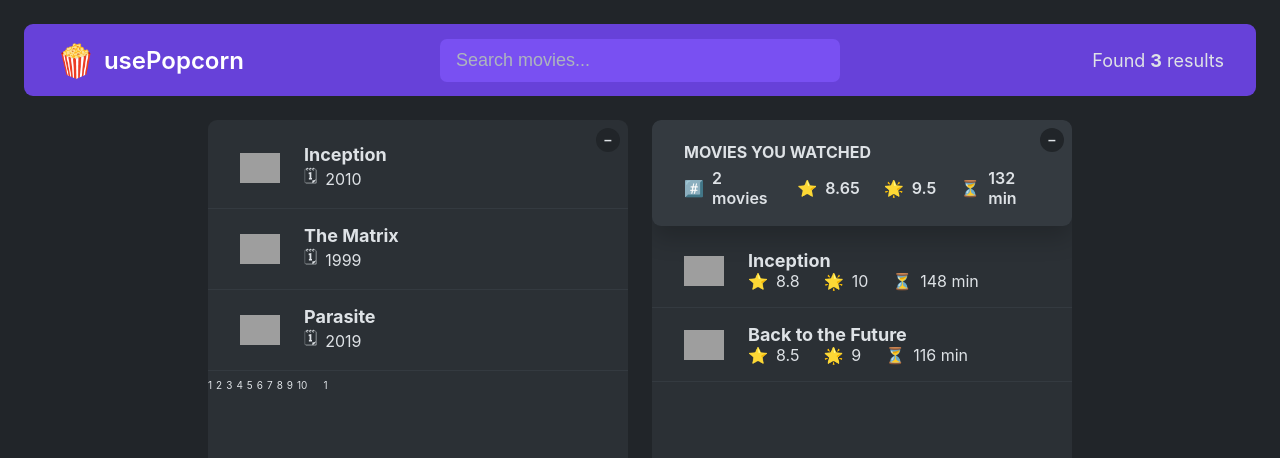
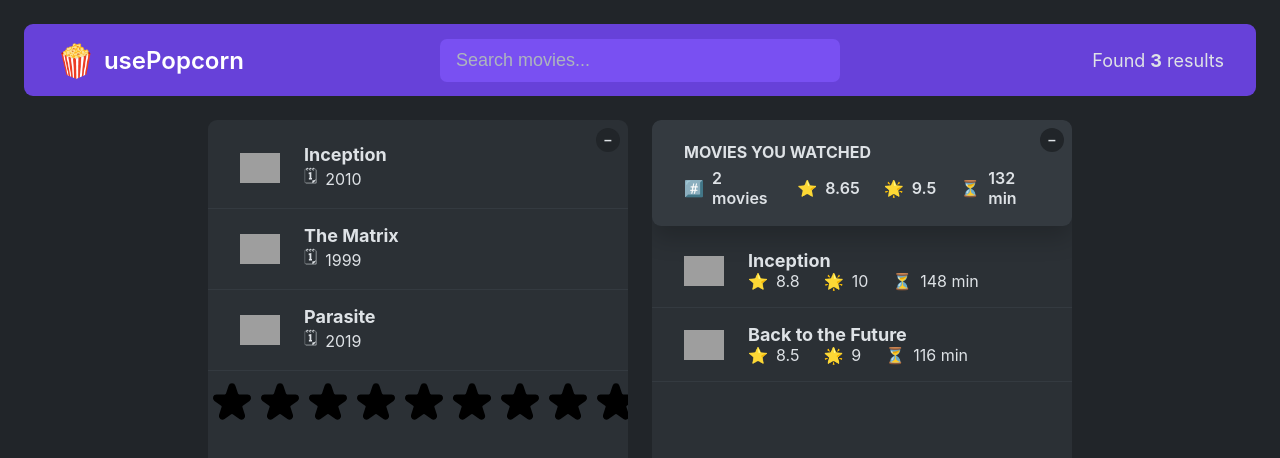
Before and after one commit to ericknamukolo/movie-app, a React (Create React App) app: page / in a window 1280 px wide. Shown: the top 458 px of the page. Built offline with nearby package versions, Linux system fonts and the light colour scheme; grey boxes are pictures that could not be loaded.

Commit message:
made the star clickable

```diff
--- a/src/components/star-rating.tsx
+++ b/src/components/star-rating.tsx
@@ -1,6 +1,11 @@
-import React from 'react';
+import React, { useState } from 'react';
 
 const StarRating: React.FC<{ maxRating?: number }> = ({ maxRating = 10 }) => {
+  const [rating, setRating] = useState(0);
+
+  function updateRating(newRating: number) {
+    setRating(newRating);
+  }
   const containerStyle = {
     display: 'flex',
     alignItems: 'center',
@@ -9,7 +14,6 @@ const StarRating: React.FC<{ maxRating?: number }> = ({ maxRating = 10 }) => {
 
   const starContainerStyle = {
     display: 'flex',
-    gap: '4px',
   };
 
   const textStyle = {
@@ -20,12 +24,34 @@ const StarRating: React.FC<{ maxRating?: number }> = ({ maxRating = 10 }) => {
     <div style={containerStyle}>
       <div style={starContainerStyle}>
         {Array.from({ length: maxRating }, (_, i) => (
-          <span>{i + 1}</span>
+          <Star key={i} click={() => updateRating(i + 1)} />
         ))}
       </div>
-      <p style={textStyle}>1</p>
+      <p style={textStyle}>{rating || ''}</p>
     </div>
   );
 };
 
+const starStyle = {
+  width: '48px',
+  height: '48px',
+  display: 'block',
+  cursor: 'pointer',
+};
+
+const Star: React.FC<{ click: () => void }> = ({ click }) => {
+  return (
+    <span style={starStyle} onClick={click}>
+      <svg
+        xmlns='http://www.w3.org/2000/svg'
+        viewBox='0 0 20 20'
+        fill='#000'
+        stroke='#000'
+      >
+        <path d='M9.049 2.927c.3-.921 1.603-.921 1.902 0l1.07 3.292a1 1 0 00.95.69h3.462c.969 0 1.371 1.24.588 1.81l-2.8 2.034a1 1 0 00-.364 1.118l1.07 3.292c.3.921-.755 1.688-1.54 1.118l-2.8-2.034a1 1 0 00-1.175 0l-2.8 2.034c-.784.57-1.838-.197-1.539-1.118l1.07-3.292a1 1 0 00-.364-1.118L2.98 8.72c-.783-.57-.38-1.81.588-1.81h3.461a1 1 0 00.951-.69l1.07-3.292z' />
+      </svg>
+    </span>
+  );
+};
+
 export default StarRating;
```
